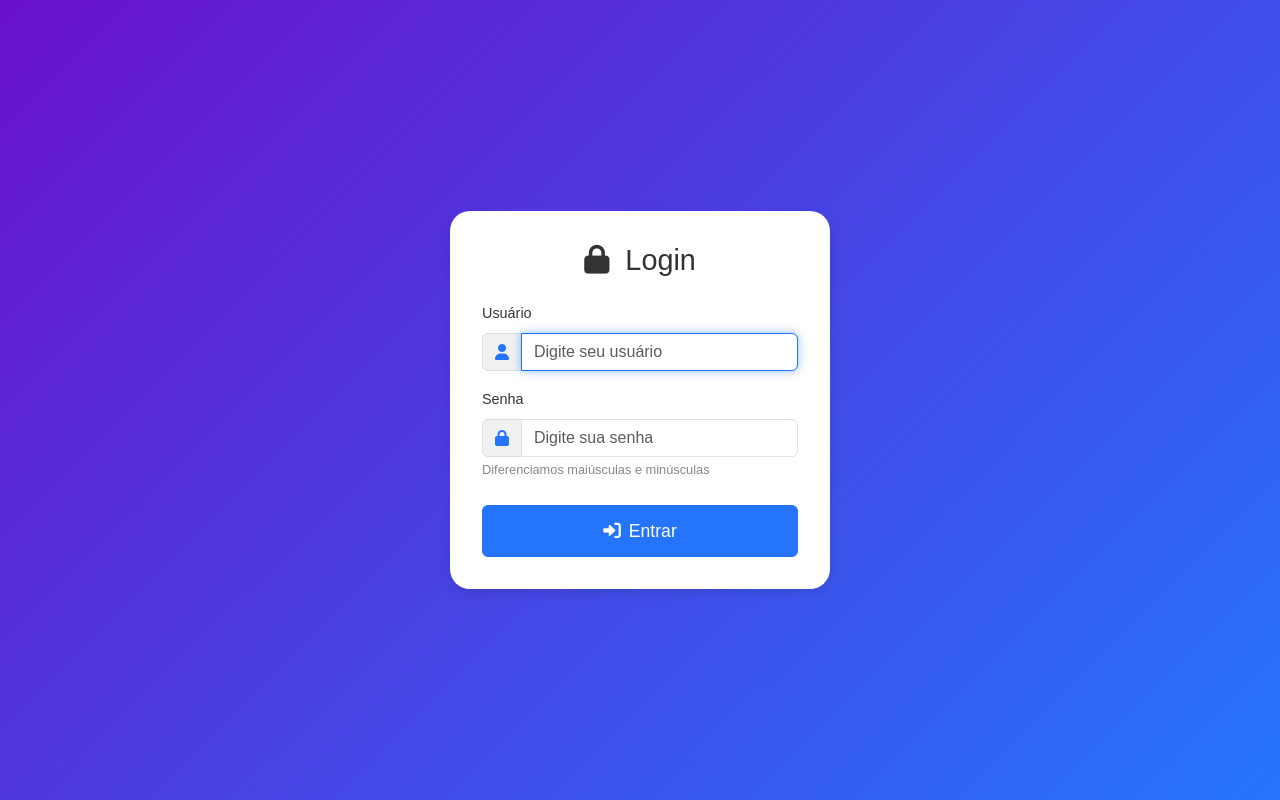
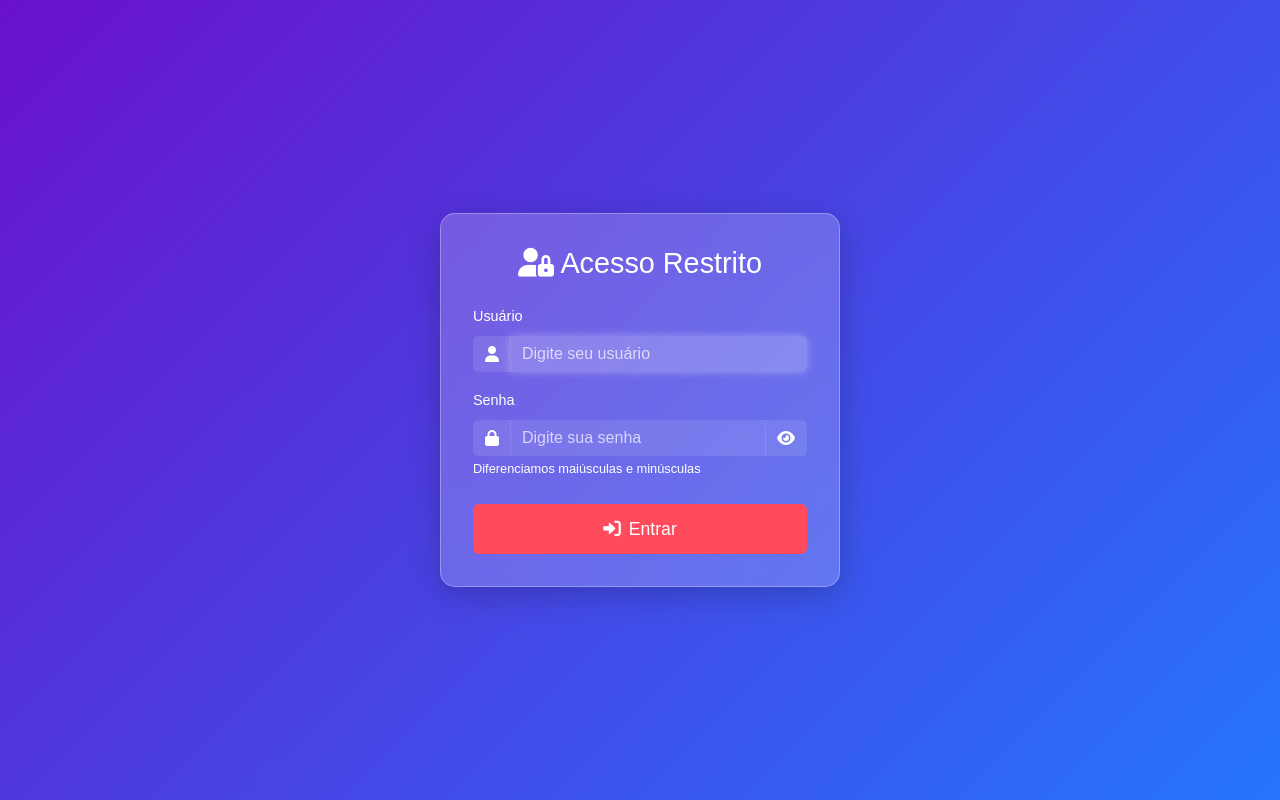
Before and after one commit to Juniorborgesdapaz/CadWeb, a Django app: page /login/ in a window 1280 px wide. Run offline with Django 4.2, Linux system fonts and the light colour scheme.

Commit message:
finalizado

```diff
--- a/templates/login.html
+++ b/templates/login.html
@@ -12,78 +12,104 @@
     <link href="https://cdn.jsdelivr.net/npm/bootstrap@5.3.0/dist/css/bootstrap.min.css" rel="stylesheet">
 
     <style>
-        /* Estilos personalizados */
+        /* Estilos Gerais */
         body {
-            background: linear-gradient(135deg, #6a11cb 0%, #2575fc 100%); /* Gradiente de fundo */
+            background: linear-gradient(135deg, #6a11cb 0%, #2575fc 100%);
             font-family: 'Arial', sans-serif;
             display: flex;
             justify-content: center;
             align-items: center;
             min-height: 100vh;
+            padding: 20px;
         }
+
+        /* Cartão com efeito de vidro */
         .card {
-            border-radius: 20px; /* Bordas arredondadas mais suaves */
-            border: none;
-            box-shadow: 0 4px 12px rgba(0, 0, 0, 0.1); /* Sombra suave */
-            background-color: #fff;
+            backdrop-filter: blur(15px);
+            background: rgba(255, 255, 255, 0.2);
+            border-radius: 15px;
+            border: 1px solid rgba(255, 255, 255, 0.3);
+            box-shadow: 0 8px 32px rgba(0, 0, 0, 0.2);
             padding: 2rem;
             width: 100%;
-            max-width: 380px;
-            transition: transform 0.3s ease; /* Transição suave ao passar o mouse */
+            max-width: 400px;
+            transition: transform 0.3s ease, box-shadow 0.3s ease;
         }
+
         .card:hover {
-            transform: scale(1.05); /* Aumento de escala ao passar o mouse */
+            transform: scale(1.03);
+            box-shadow: 0 12px 40px rgba(0, 0, 0, 0.3);
         }
+
+        /* Título */
         h3 {
-            color: #333;
+            color: white;
             font-size: 1.8rem;
             margin-bottom: 1.5rem;
             text-align: center;
         }
+
+        /* Estilo dos campos */
         .form-label {
             font-size: 0.9rem;
-            color: #333;
+            color: white;
         }
+
+        .form-control {
+            background: rgba(255, 255, 255, 0.1);
+            border: none;
+            color: white;
+        }
+
+        .form-control::placeholder {
+            color: rgba(255, 255, 255, 0.7);
+        }
+
         .form-control:focus {
-            border-color: #2575fc; /* Cor da borda ao focar */
-            box-shadow: 0 0 10px rgba(37, 117, 252, 0.5); /* Efeito de foco suave */
+            background: rgba(255, 255, 255, 0.2);
+            border-color: rgba(255, 255, 255, 0.5);
+            box-shadow: 0 0 10px rgba(255, 255, 255, 0.3);
         }
+
         .input-group-text {
-            background-color: #f1f1f1;
-            border: 1px solid #ddd;
-            color: #2575fc;
+            background: rgba(255, 255, 255, 0.1);
+            border: none;
+            color: white;
         }
+
         .btn-primary {
-            background-color: #2575fc;
-            border-color: #2575fc;
+            background-color: #ff4b5c;
+            border: none;
             padding: 12px;
             font-size: 1.1rem;
-            transition: background-color 0.3s ease;
+            transition: all 0.3s ease;
         }
+
         .btn-primary:hover {
-            background-color: #6a11cb;
-            border-color: #6a11cb;
+            background-color: #ff1f3d;
+            transform: scale(1.05);
         }
-        .alert {
-            margin-top: 10px;
+
+        /* Botão de alternância da senha */
+        .toggle-password {
+            cursor: pointer;
         }
-        .input-group-text i {
-            color: #2575fc;
-        }
+
         .small {
-            color: #888;
+            color: white;
             font-size: 0.8rem;
         }
     </style>
 </head>
 <body>
+
     <div class="card">
-        <h3><i class="fas fa-lock me-2"></i> Login</h3>
+        <h3><i class="fas fa-user-lock"></i> Acesso Restrito</h3>
 
         {% if messages %}
             {% for message in messages %}
                 <div class="alert alert-danger d-flex align-items-center" role="alert">
-                    <i class="fas fa-times-circle me-2"></i>
+                    <i class="fas fa-exclamation-triangle me-2"></i>
                     {{ message }}
                 </div>
             {% endfor %}
@@ -102,6 +128,7 @@
                 </div>
             {% endif %}
 
+            <!-- Campo Usuário -->
             <div class="mb-3">
                 <label class="form-label" for="username">Usuário</label>
                 <div class="input-group">
@@ -110,15 +137,18 @@
                 </div>
             </div>
 
+            <!-- Campo Senha -->
             <div class="mb-4">
                 <label class="form-label" for="password">Senha</label>
                 <div class="input-group">
                     <span class="input-group-text"><i class="fas fa-lock"></i></span>
                     <input type="password" name="password" id="password" class="form-control" placeholder="Digite sua senha" required>
+                    <span class="input-group-text toggle-password"><i class="fas fa-eye"></i></span>
                 </div>
                 <small class="small">Diferenciamos maiúsculas e minúsculas</small>
             </div>
 
+            <!-- Botão Entrar -->
             <button type="submit" class="btn btn-primary w-100">
                 <i class="fas fa-sign-in-alt me-2"></i>Entrar
             </button>
@@ -128,5 +158,24 @@
     <!-- Scripts necessários -->
     <script src="https://code.jquery.com/jquery-3.6.0.min.js"></script>
     <script src="https://cdn.jsdelivr.net/npm/bootstrap@5.3.0/dist/js/bootstrap.bundle.min.js"></script>
+
+    <!-- Script para alternar visibilidade da senha -->
+    <script>
+        $(document).ready(function() {
+            $(".toggle-password").click(function() {
+                let input = $("#password");
+                let icon = $(this).find("i");
+
+                if (input.attr("type") === "password") {
+                    input.attr("type", "text");
+                    icon.removeClass("fa-eye").addClass("fa-eye-slash");
+                } else {
+                    input.attr("type", "password");
+                    icon.removeClass("fa-eye-slash").addClass("fa-eye");
+                }
+            });
+        });
+    </script>
+
 </body>
 </html>
```
